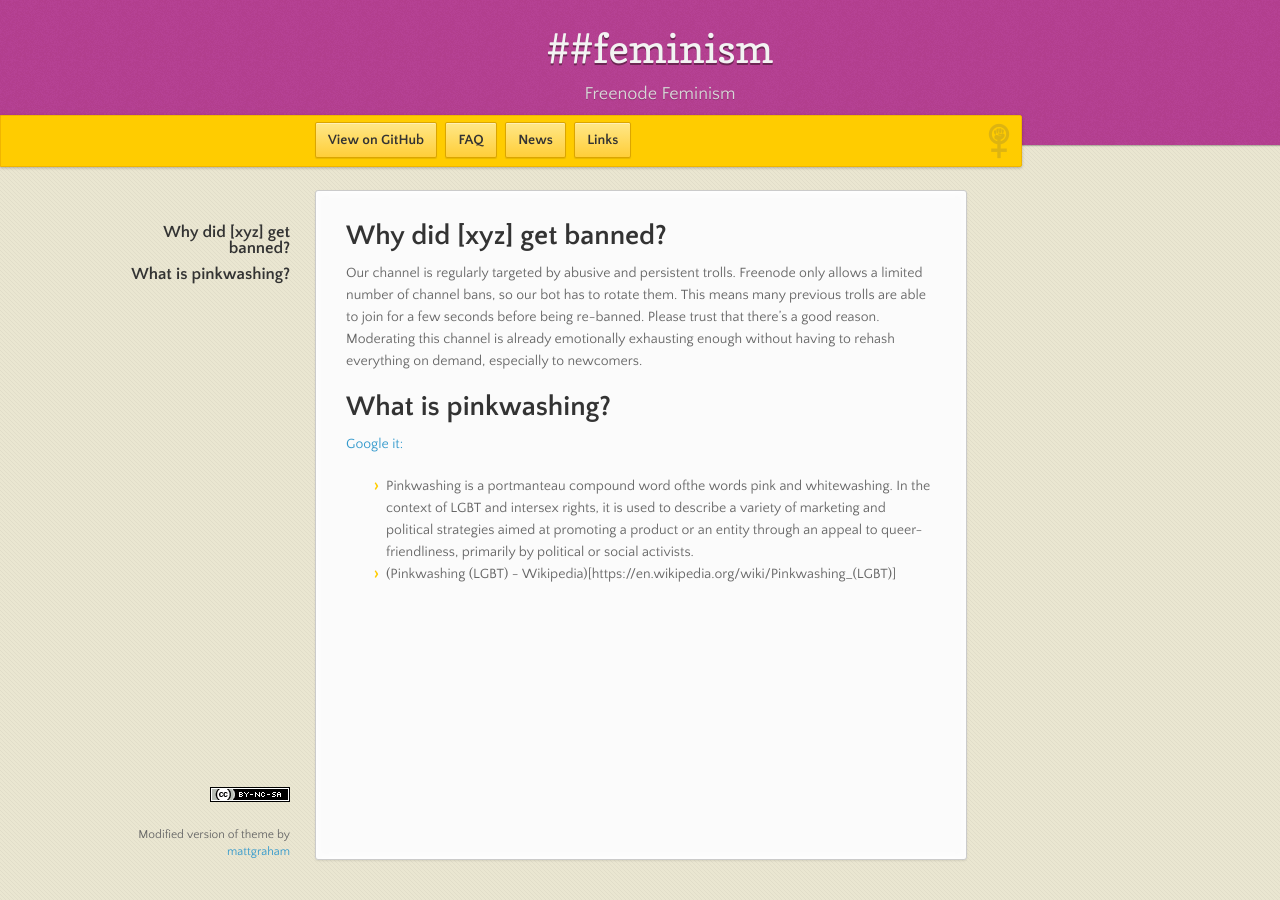
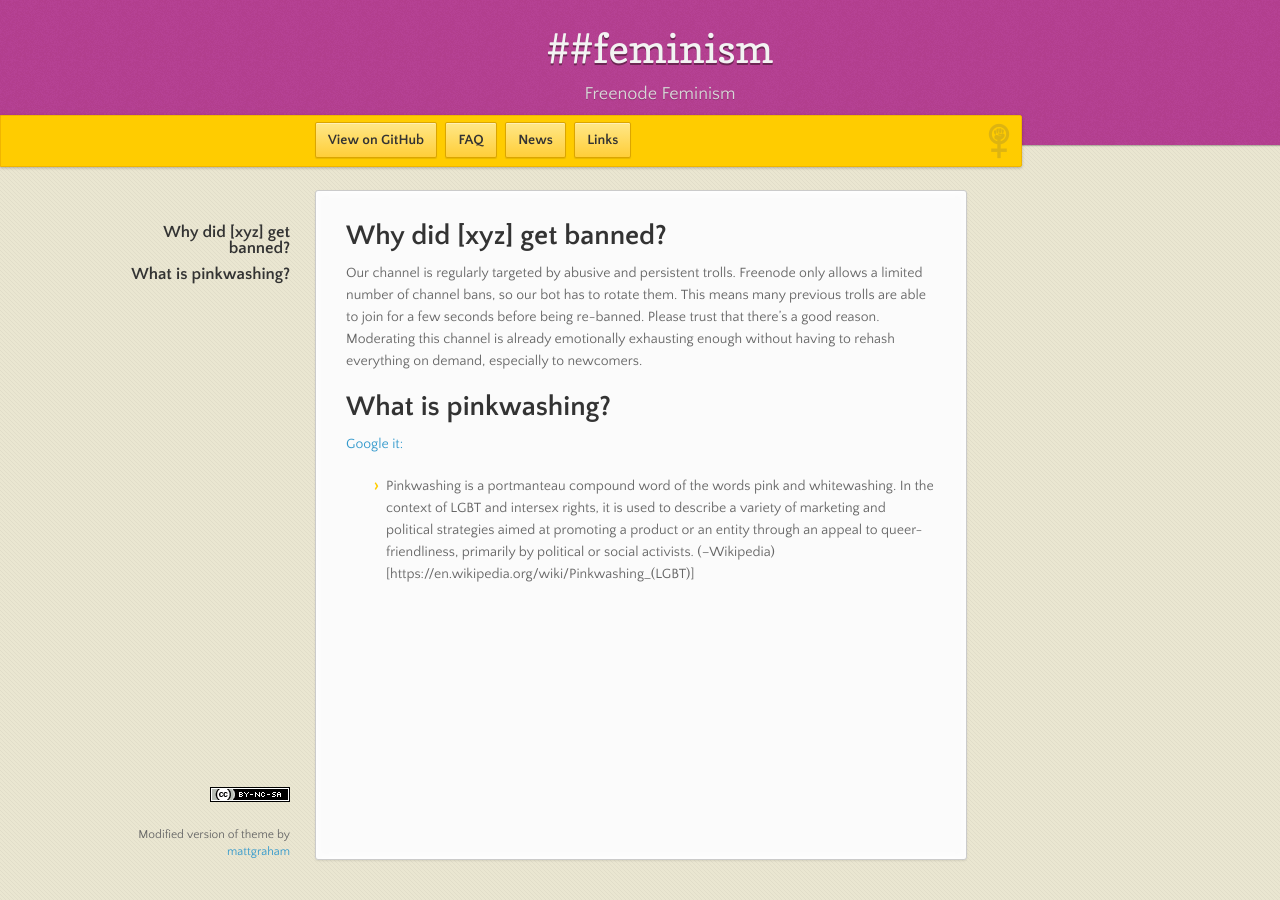
Before and after one commit to feminism-chat/feminism-chat.github.io, a Jekyll site: the page built from faq.md, in a window 1280 px wide. Built offline with Jekyll 4.4.1, drawn with Linux system fonts in a browser that asks for light colours; nearby versions of some CDN libraries.

Commit message:
prettier quote attribution

```diff
--- a/faq.md
+++ b/faq.md
@@ -12,5 +12,4 @@ Our channel is regularly targeted by abusive and persistent trolls. Freenode onl
 
 [Google it:](https://encrypted.google.com/search?hl=en&q=pinkwashing)
 
-* Pinkwashing is a portmanteau compound word ofthe words pink and whitewashing. In the context of LGBT and intersex rights, it is used to describe a variety of marketing and political strategies aimed at promoting a product or an entity through an appeal to queer-friendliness, primarily by political or social activists.
-* (Pinkwashing (LGBT) - Wikipedia)[https://en.wikipedia.org/wiki/Pinkwashing_(LGBT)]
+* Pinkwashing is a portmanteau compound word of the words pink and whitewashing. In the context of LGBT and intersex rights, it is used to describe a variety of marketing and political strategies aimed at promoting a product or an entity through an appeal to queer-friendliness, primarily by political or social activists. (--Wikipedia)[https://en.wikipedia.org/wiki/Pinkwashing_(LGBT)]
```
